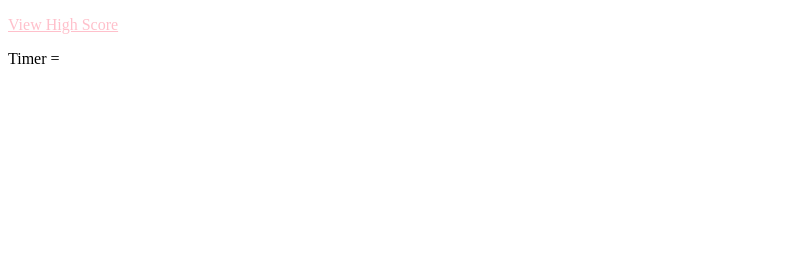
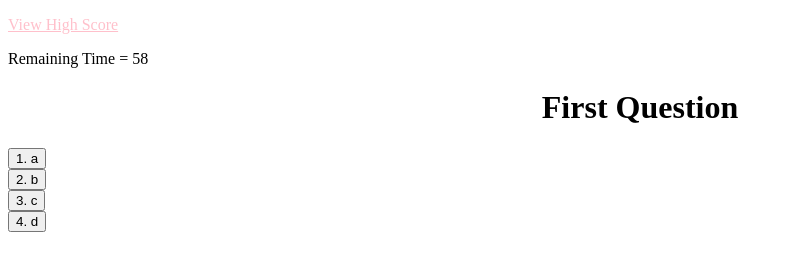
Before and after one commit to antger78/Web-API-Quiz, a plain HTML site: page index.html in a window 1280 px wide. Both pictures are taken after a click on the button "Start Quiz". Shown: the whole page, without its empty margins (0-793 px from the left). Drawn offline with Linux system fonts and the light colour scheme.

Commit message:
added timer, added questions header, added questions choices

```diff
--- a/assets/style.css
+++ b/assets/style.css
@@ -26,3 +26,11 @@ h1{
 #timer{
     display: flex;
 }
+
+.questions{
+    display: none;
+}
+
+.choices button{
+    display: block;
+}
--- a/index.html
+++ b/index.html
@@ -21,15 +21,10 @@
         <div id="start-quiz-button-div"><button id="start-quiz-button">Start Quiz</button></div>
     </main>
 
-    <!-- <main id="question-1-page">
-        <h1>Question 1</h1>
-        <ol>
-            <li>Choice A</li>
-            <li>Choice B</li>
-            <li>Choice C</li>
-            <li>Choice D</li>
-        </ol>
-    </main> -->
+    <main id="questions-page" class="questions">
+        <h1 id="question"></h1>
+        <div id="choices" class="choices"></div>
+    </main>
     <!-- <script src="js\questions.js"></script> -->
     <script src="js\script.js"></script>
     <!-- <script src="js\timer.js"></script> -->
--- a/js/script.js
+++ b/js/script.js
@@ -1,6 +1,13 @@
 var currentQuestionIndex = 0;
 var startQuiz = document.querySelector("#start-quiz-button");
 var openingPage = document.querySelector("#main-opening-page");
+var questionsPage = document.querySelector("#questions-page");
+var timerId;
+var timer = document.querySelector("#timer");
+var remainingTime = 60;
+var questionIndex = 0;
+var questionHeader = document.querySelector ("#question");
+var questionChoices = document.querySelector ("#choices");
 var questions = [
     {
         "question": "First Question",
@@ -19,16 +26,46 @@ var questions = [
     },
 ];
 
+function endTheQuiz (){
+    // tbd
+}
+
+function secondHandler (){
+    remainingTime--;
+    timer.innerHTML = "Remaining Time = " + remainingTime;
+    if (remainingTime<=0){
+        endTheQuiz();
+    };
+}
+
+function choiceClick (){
+    // tbd
+}
+
+function getNextQuestion (){
+    console.log ("in get nextQuestion");
+    let nextQuestion = questions [questionIndex];
+    questionHeader.innerHTML = nextQuestion.question;
+    questionChoices.innerHTML = "";
+    nextQuestion.answers.forEach (function(answer, i){
+        let answerBtn = document.createElement("button");
+        answerBtn.setAttribute ("class", answer);
+        answerBtn.setAttribute ("value", answer);
+        answerBtn.innerHTML = i+1 + ". " + answer;
+        answerBtn.onclick = choiceClick;
+        questionChoices.appendChild (answerBtn);
+    });
+}
+
 startQuiz.onclick = function createCurrentQuestion(){
     if(currentQuestionIndex < questions.length) {
         console.log(questions[currentQuestionIndex].question)
     };
-    if (openingPage.style.display !== 'none') {
         openingPage.style.display = 'none';
-    }
-    else {
-        openingPage.style.display = 'block';
-    };
+        questionsPage.removeAttribute ("class");
+        timerId = setInterval (secondHandler, 1000);
+        timer.innerHTML = "Remaining Time = " + remainingTime;
+        getNextQuestion();
 };
 
 // startQuiz.onclick = function() {
```
Also changed, not shown: 1 other file.
